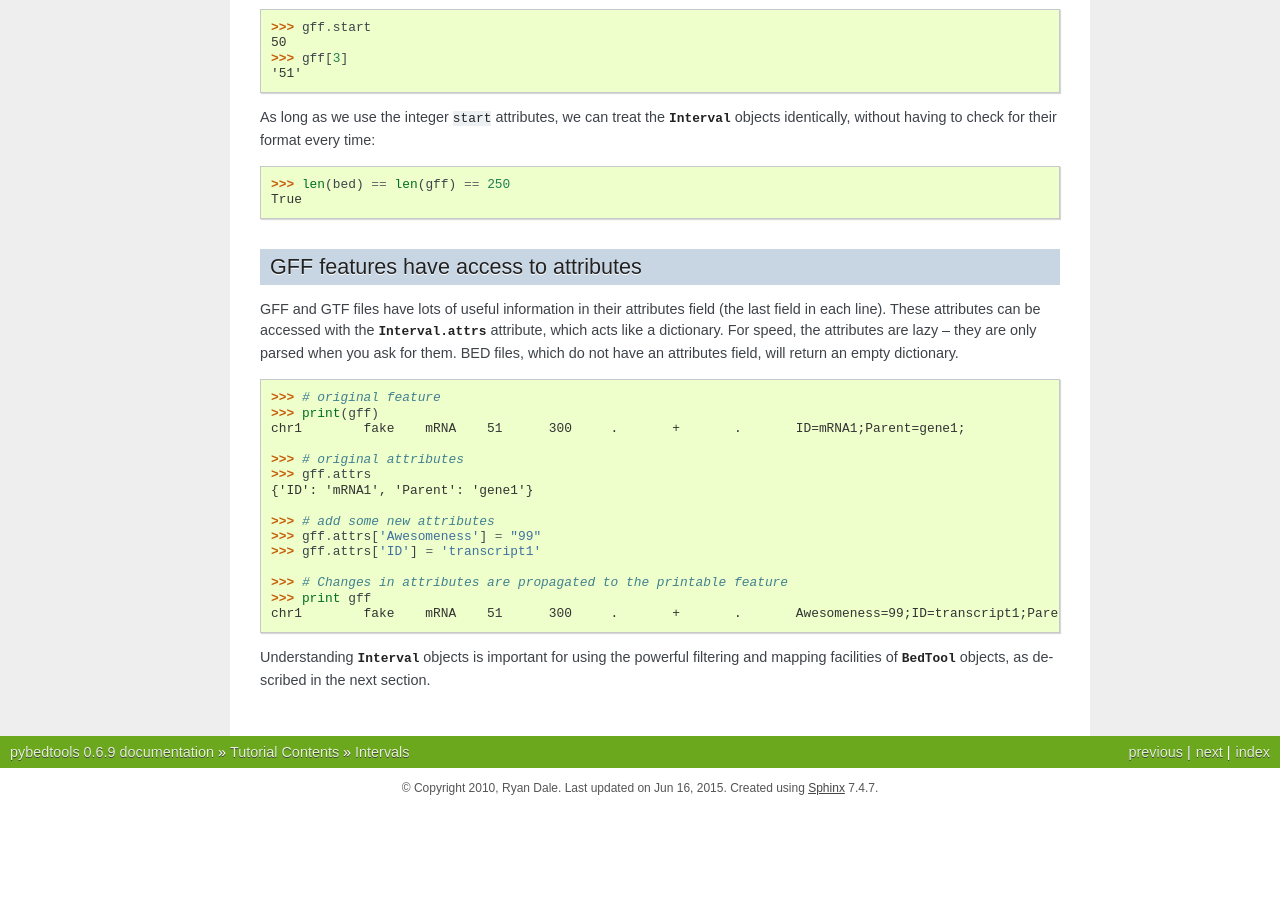
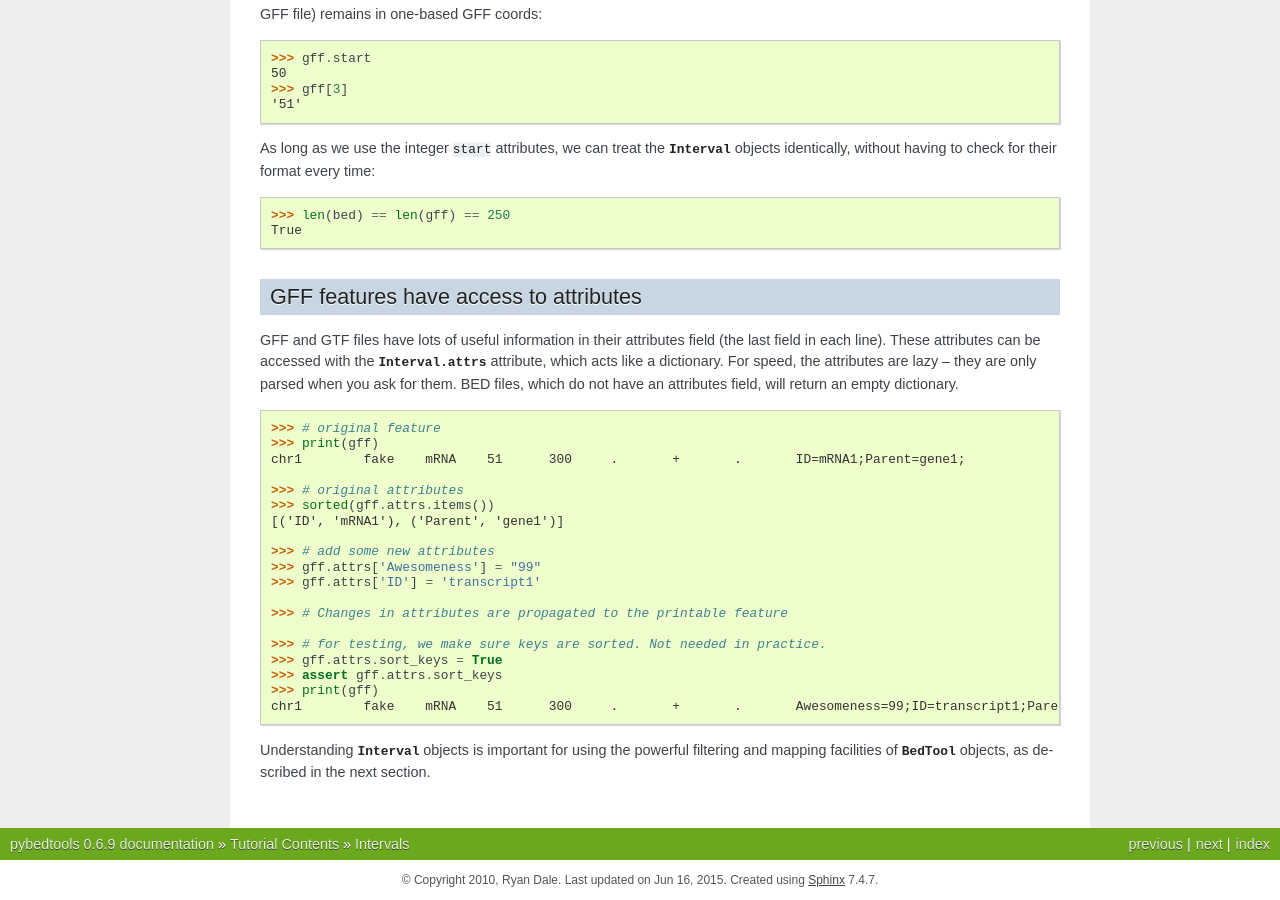
Before and after one commit to daler/pybedtools, a Sphinx documentation site: the page built from docs/source/intervals.rst, in a window 1280 px wide and 900 px high, scrolled down 3895 px. Built offline with Sphinx 7.4.7, drawn with Linux system fonts in a browser that asks for light colours; comment, search, counter and statistics services are not loaded; before the commit the page ends 4703 px from its top, so only the background shows below that; some of the changed text lies outside the part shown.

Commit message:
option for sorted GFF attributes for test stability
performance implications of converting Cython to Python class unclear --
Attributes objects are lazily created, so it should only be noticeable
when checking attributes on every feature in a big file

```diff
--- a/docs/source/intervals.rst
+++ b/docs/source/intervals.rst
@@ -237,7 +237,9 @@ coordinates:
 .. doctest::
     :options: +NORMALIZE_WHITESPACE
 
-    >>> print gff
+    >>> # for testing, we make sure keys are sorted. Not needed in practice.
+    >>> gff.attrs.sort_keys = True
+    >>> print(gff)
     chr1	fake	mRNA	51	300	.	+	.	ID=mRNA1;Parent=gene1;
 
 .. doctest::
@@ -306,16 +308,20 @@ dictionary.
     chr1	fake	mRNA	51	300	.	+	.	ID=mRNA1;Parent=gene1;
 
     >>> # original attributes
-    >>> gff.attrs
-    {'ID': 'mRNA1', 'Parent': 'gene1'}
+    >>> sorted(gff.attrs.items())
+    [('ID', 'mRNA1'), ('Parent', 'gene1')]
 
     >>> # add some new attributes
     >>> gff.attrs['Awesomeness'] = "99"
     >>> gff.attrs['ID'] = 'transcript1'
 
     >>> # Changes in attributes are propagated to the printable feature
-    >>> print gff
-    chr1	fake	mRNA	51	300	.	+	.	Awesomeness=99;ID=transcript1;Parent=gene1
+
+    >>> # for testing, we make sure keys are sorted. Not needed in practice.
+    >>> gff.attrs.sort_keys = True
+    >>> assert gff.attrs.sort_keys
+    >>> print(gff)
+    chr1	fake	mRNA	51	300	.	+	.	Awesomeness=99;ID=transcript1;Parent=gene1;
 
 
 Understanding :class:`Interval` objects is important for using the powerful
```
Also changed, not shown: 1 other file.
